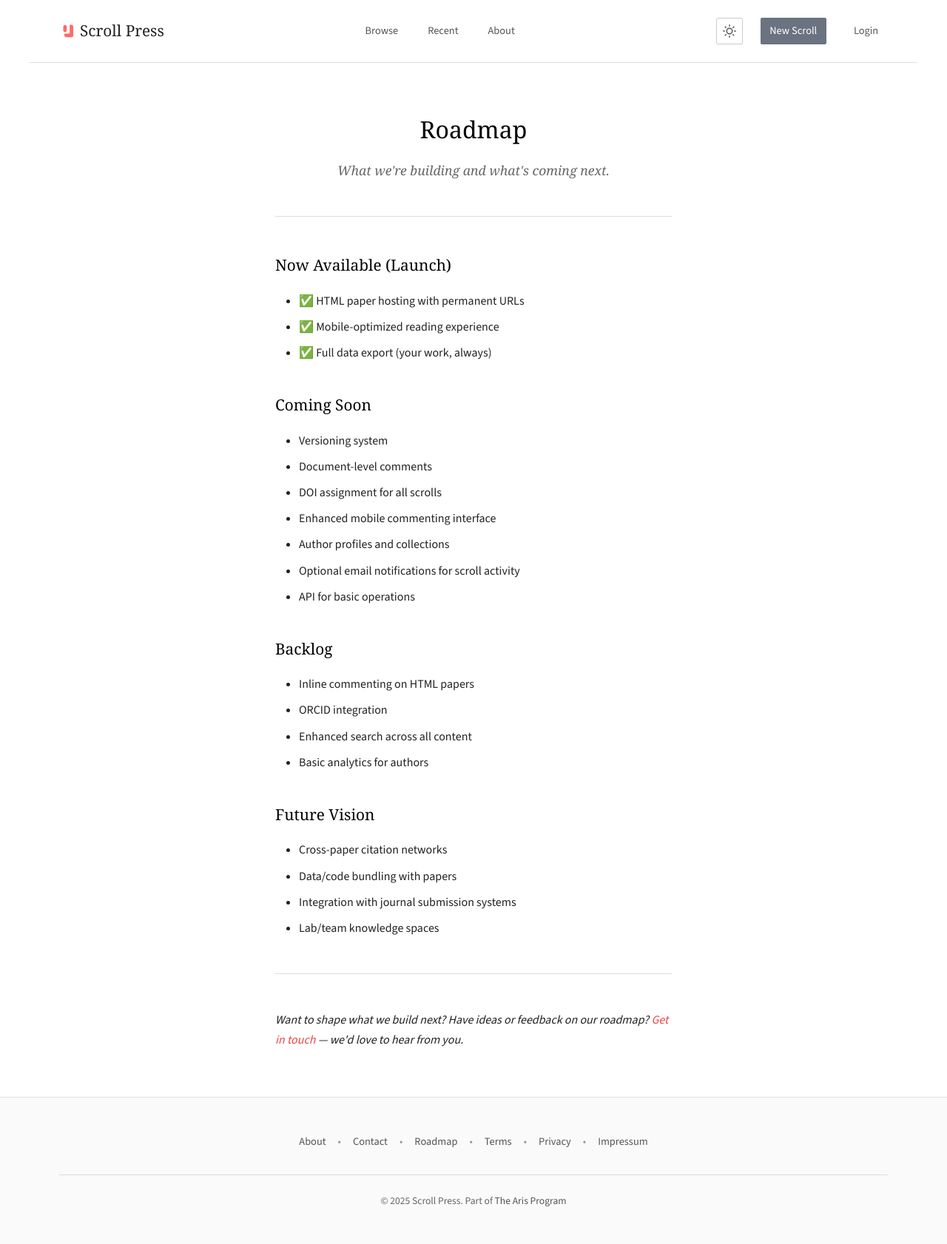
After one commit to aris-pub/press, a Python web app: template app/templates/roadmap.html in a window 1280 px wide. The commit adds this page. Shown: the whole page at 74% size. Run offline with Jinja, Linux system fonts and the light colour scheme; the template is opened without the code that fills it, so the values that code supplies are empty; some libraries are stand-ins or nearby versions.

Commit message:
Add roadmap static page and unify product naming
- Add roadmap.html template with development timeline
- Add /roadmap route handler with proper logging
- Add roadmap link to footer navigation
- Update all static page references from 'Press' to 'Scroll Press'
- Update all 'Aris' references to 'The Aris Program' with proper links
- Add professional closing messages to about and contact pages
- Use consistent page-* CSS classes for unified design system

🤖 Generated with [Claude Code](https://claude.ai/code)

Co-Authored-By: Claude <noreply@anthropic.com>

```diff
--- a/app/templates/base.html
+++ b/app/templates/base.html
@@ -3,7 +3,7 @@
   <head>
     <meta charset="UTF-8">
     <meta name="viewport" content="width=device-width, initial-scale=1.0">
-    <title>{% block title %}Press - Modern Preprint Server{% endblock %}</title>
+    <title>{% block title %}Scroll Press - Modern Preprint Server{% endblock %}</title>
     <link rel="icon" type="image/svg+xml" href="/static/images/press-logo-64.svg">
     <link rel="preconnect" href="https://fonts.googleapis.com">
     <link rel="preconnect" href="https://fonts.gstatic.com" crossorigin>
--- a/app/templates/components/footer.html
+++ b/app/templates/components/footer.html
@@ -8,6 +8,8 @@ Minimal Footer Component
       <a href="/about">About</a>
       <span class="footer-separator">•</span>
       <a href="/contact">Contact</a>
+      <span class="footer-separator">•</span>
+      <a href="/roadmap">Roadmap</a>
       <span class="footer-separator">•</span>
       <a href="/terms">Terms</a>
       <span class="footer-separator">•</span>
--- a/app/templates/dashboard.html
+++ b/app/templates/dashboard.html
@@ -2,7 +2,7 @@
 {% from "components/preview_card.html" import preview_card %}
 {% from "components/button.html" import link_button, button %}
 
-{% block title %}Dashboard - Press{% endblock %}
+{% block title %}Dashboard - Scroll Press{% endblock %}
 
 {% block content %}
 <div class="container">
--- a/app/templates/index.html
+++ b/app/templates/index.html
@@ -4,7 +4,7 @@
 {% from "components/subject_card.html" import subject_card %}
 {% from "components/search_form.html" import search_form %}
 
-{% block title %}Home - Press{% endblock %}
+{% block title %}Home - Scroll Press{% endblock %}
 
 {% block content %}
 <div class="hero">
--- /dev/null
+++ b/app/templates/roadmap.html
@@ -0,0 +1,64 @@
+{% extends "base.html" %}
+
+{% block title %}Roadmap - Scroll Press{% endblock %}
+
+{% block content %}
+<div class="page">
+  <div class="page-header">
+    <h1>Roadmap</h1>
+    <p class="page-subtitle">What we're building and what's coming next.</p>
+  </div>
+
+  <div class="page-divider"></div>
+
+  <div class="page-content">
+    <section>
+      <h2>Now Available (Launch)</h2>
+      <ul>
+        <li>✅ HTML paper hosting with permanent URLs</li>
+        <li>✅ Mobile-optimized reading experience</li>
+        <li>✅ Full data export (your work, always)</li>
+      </ul>
+    </section>
+
+    <section>
+      <h2>Coming Soon</h2>
+      <ul>
+        <li>Versioning system</li>
+        <li>Document-level comments</li>
+        <li>DOI assignment for all scrolls</li>
+        <li>Enhanced mobile commenting interface</li>
+        <li>Author profiles and collections</li>
+        <li>Optional email notifications for scroll activity</li>
+        <li>API for basic operations</li>
+      </ul>
+    </section>
+
+    <section>
+      <h2>Backlog</h2>
+      <ul>
+        <li>Inline commenting on HTML papers</li>
+        <li>ORCID integration</li>
+        <li>Enhanced search across all content</li>
+        <li>Basic analytics for authors</li>
+      </ul>
+    </section>
+
+    <section>
+      <h2>Future Vision</h2>
+      <ul>
+        <li>Cross-paper citation networks</li>
+        <li>Data/code bundling with papers</li>
+        <li>Integration with journal submission systems</li>
+        <li>Lab/team knowledge spaces</li>
+      </ul>
+    </section>
+
+    <div class="page-divider"></div>
+
+    <div class="page-content">
+      <p><em>Want to shape what we build next? Have ideas or feedback on our roadmap? <a href="/contact" class="page-link">Get in touch</a> — we'd love to hear from you.</em></p>
+    </div>
+  </div>
+</div>
+{% endblock %}
```
Also changed, not shown: app/routes/main.py (+15 -0 lines), app/templates/about.html (+9 -2 lines), app/templates/contact.html (+8 -2 lines), roadmap.md (added, +29 -0 lines).
